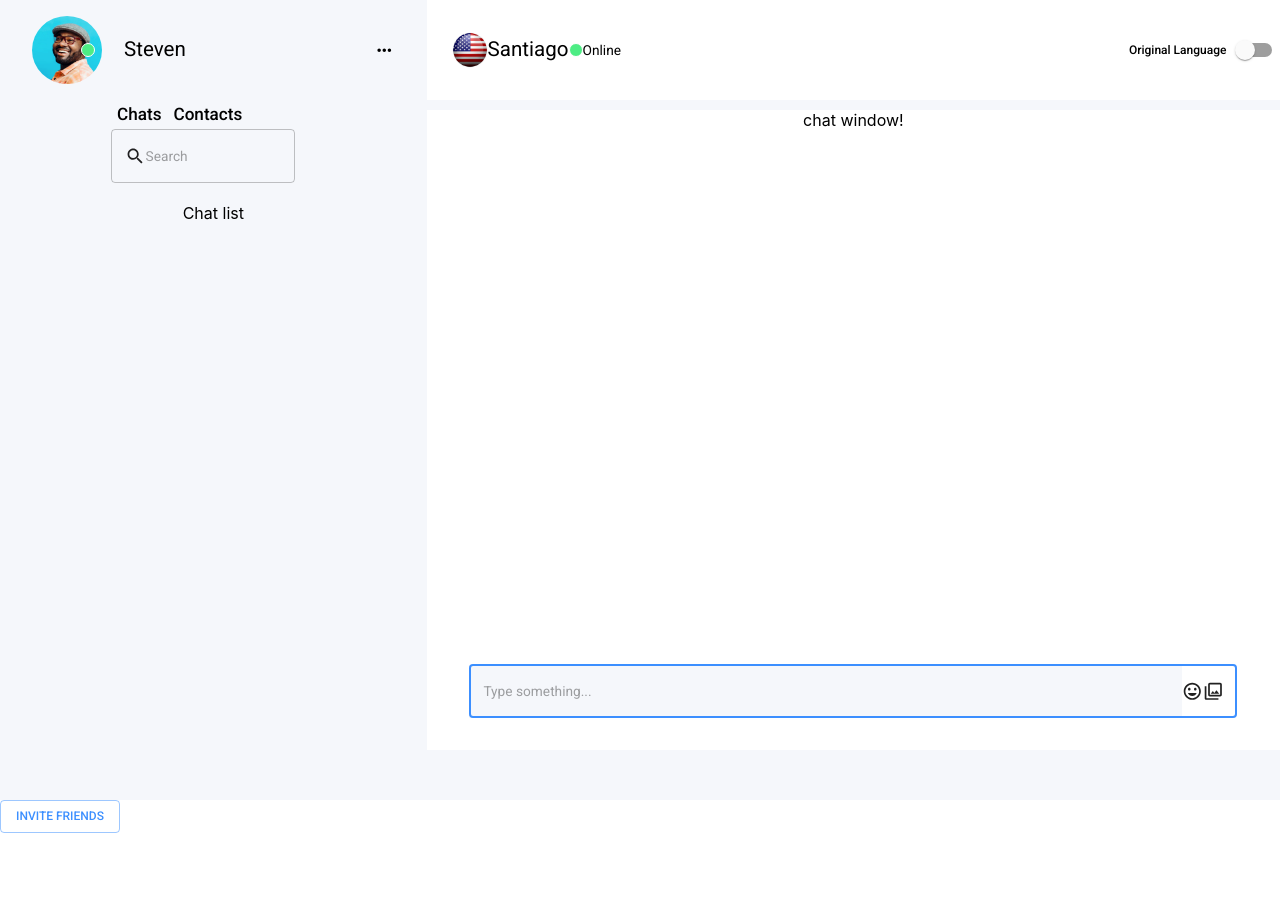
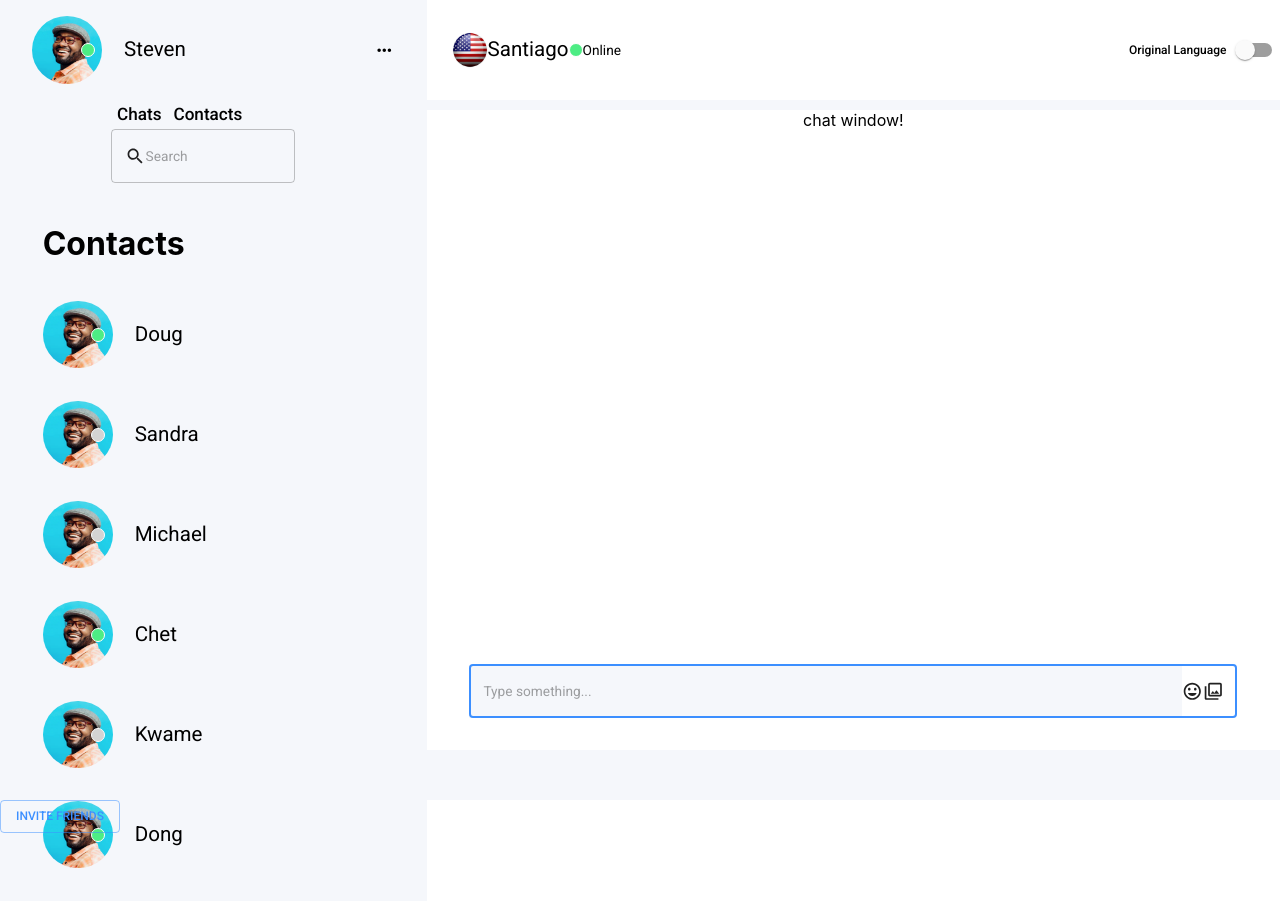
Before and after one commit to peacebonez/world-chat, a React (Create React App) app in the folder client/: page / in a window 1280 px wide. Shown: the top 901 px of the page. Before the commit the page ends 833 px from the top, so only its background shows below. Built offline with nearby package versions, Linux system fonts and the light colour scheme.

Commit message:
mapping over test contacts list

```diff
--- /dev/null
+++ b/client/src/components/Contact.js
@@ -0,0 +1,63 @@
+import React from "react";
+import { makeStyles } from "@material-ui/core/styles";
+import { Typography } from "@material-ui/core";
+import happyChatter from "../assets/happy-chatter.png";
+import PropTypes from "prop-types";
+
+const useStyles = makeStyles((theme) => ({
+  sideBarHeader: {
+    height: 100,
+    width: "85%",
+    display: "flex",
+    justifyContent: "space-between",
+    alignItems: "center",
+    "& div": {
+      display: "flex",
+      alignItems: "center",
+    },
+  },
+  sideBarImgWrapper: {
+    "& span": {
+      position: "relative",
+      left: "-32%",
+      top: "75%",
+    },
+  },
+  sideBarImg: {
+    borderRadius: "100%",
+    overflow: "hidden",
+    width: "70px",
+    marginRight: theme.spacing(1),
+  },
+  statusIcon: {
+    width: 12,
+    height: 12,
+    border: "solid white 1px",
+    borderRadius: "50%",
+  },
+  onlineIcon: { background: "#4DED84" },
+  offlineIcon: { background: "lightgray" },
+}));
+
+const Contact = ({ avatar, name, isOnline }) => {
+  const classes = useStyles();
+  return (
+    <li className={classes.sideBarHeader}>
+      <div>
+        <div className={classes.sideBarImgWrapper}>
+          <img src={avatar} className={classes.sideBarImg} />
+          <span
+            className={`${classes.statusIcon} ${
+              isOnline ? classes.onlineIcon : classes.offlineIcon
+            }`}
+          ></span>
+        </div>
+        <Typography variant="h5">{name}</Typography>
+      </div>
+    </li>
+  );
+};
+
+Contact.propTypes = {};
+
+export default Contact;
--- a/client/src/components/Contacts.js
+++ b/client/src/components/Contacts.js
@@ -1,8 +1,40 @@
 import React from "react";
+import { makeStyles } from "@material-ui/core/styles";
+import happyChatter from "../assets/happy-chatter.png";
 import PropTypes from "prop-types";
+import Contact from "./Contact";
+
+const testContacts = [
+  { avatar: happyChatter, name: "Doug", isOnline: true },
+  { avatar: happyChatter, name: "Sandra", isOnline: false },
+  { avatar: happyChatter, name: "Michael", isOnline: false },
+  { avatar: happyChatter, name: "Chet", isOnline: true },
+  { avatar: happyChatter, name: "Kwame", isOnline: false },
+  { avatar: happyChatter, name: "Dong", isOnline: true },
+];
+
+const useStyles = makeStyles((theme) => ({
+  contactsContainer: {
+    width: "80%",
+  },
+  contactList: {
+    paddingLeft: 0,
+  },
+}));
 
 const Contacts = (props) => {
-  return <div>Contacts</div>;
+  const classes = useStyles();
+  return (
+    <div className={classes.contactsContainer}>
+      <h1>Contacts</h1>
+      <ul className={classes.contactList}>
+        {testContacts.map((contact) => {
+          const { avatar, name, isOnline } = contact;
+          return <Contact avatar={avatar} name={name} isOnline={isOnline} />;
+        })}
+      </ul>
+    </div>
+  );
 };
 
 Contacts.propTypes = {};
--- a/client/src/components/Sidebar.js
+++ b/client/src/components/Sidebar.js
@@ -20,7 +20,7 @@ const useStyles = makeStyles((theme) => ({
 }));
 
 const Sidebar = (props) => {
-  const [chatShown, setChatShown] = useState(true);
+  const [chatShown, setChatShown] = useState(false);
   const classes = useStyles();
   return (
     <div className={classes.sideBar}>
```
